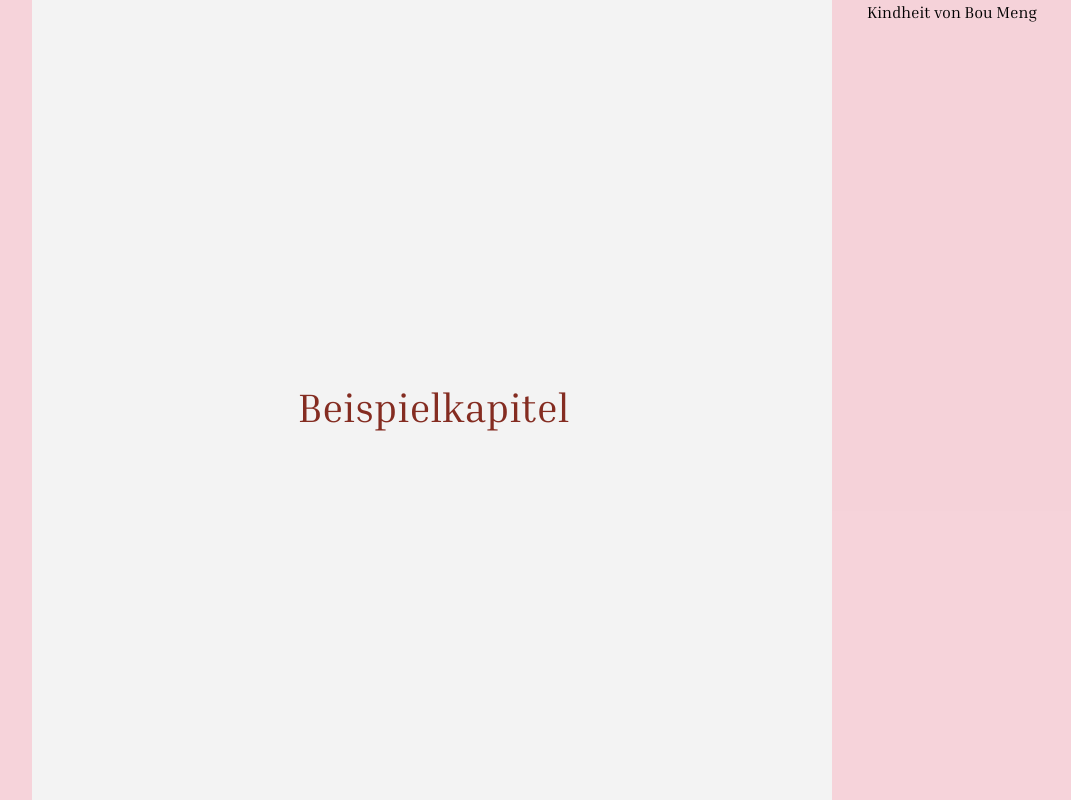
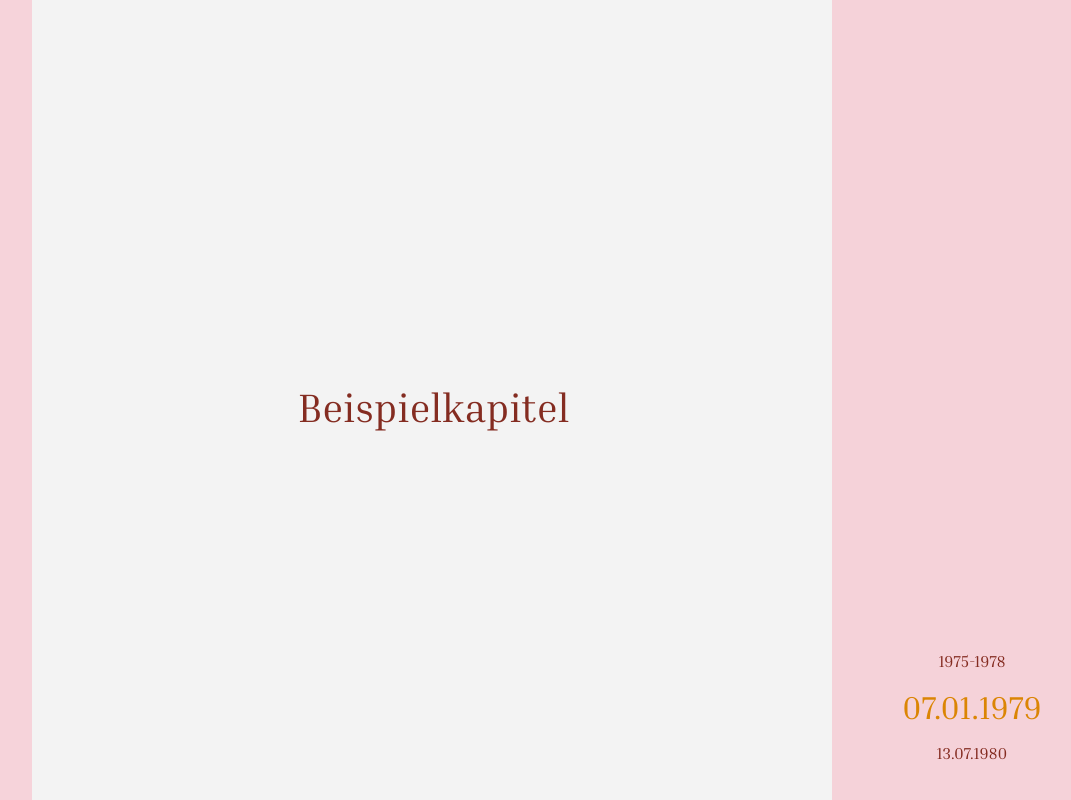
Before and after one commit to carlobeckmann2602/digital-storytelling-, a React (Vite) app: page / in a window 1280 px wide. Shown: the top 800 px of the page, without its empty margins (208-1279 px from the left). Built offline with nearby package versions, Linux system fonts and the light colour scheme.

Commit message:
feat: Add hover over timeline

```diff
--- a/src/App.scss
+++ b/src/App.scss
@@ -4,7 +4,7 @@
   height: 100%;
   width: 100%;
 
-  font-family: InriaSerif-Regular, system-ui, Avenir, Helvetica, Arial, sans-serif;
+  font-family: $primary-fontfamily;
   line-height: 1.5;
   font-weight: 400;
 
--- a/src/components/SidebarRight.scss
+++ b/src/components/SidebarRight.scss
@@ -7,4 +7,31 @@
   width: 240px;
   height: 100vh;
   background-color: $sidebar-color;
+
+  display: flex;
+  align-items: center;
+  flex-direction: column;
+  justify-content: flex-end;
 }
+
+.timeline {
+  font-family: $primary-fontfamily;
+  color: $context-timeline-color;
+
+  padding: 30px;
+
+  .prev-date,
+  .next-date {
+    margin: 5px;
+  }
+
+  .current-date {
+    margin: 10px;
+    font-size: 32px;
+    color: $c-timeline-color;
+  }
+
+  .hidden-date {
+    display: none;
+  }
+}
--- a/src/components/SidebarRight.tsx
+++ b/src/components/SidebarRight.tsx
@@ -1,11 +1,14 @@
 import { Chapter, CHAPTER_TITLES } from '../helpers/constants'
 import './SidebarRight.scss'
+import { useState } from 'react'
 
 interface Props {
   currentChapter: Chapter
 }
 
 function SidebarRight(props: Props) {
+  const [expandTimeline, setExpandTimeline] = useState(false)
+
   return (
     <div className='sidebarRight'>
       {/*
@@ -13,7 +16,22 @@ function SidebarRight(props: Props) {
       (if there are two or more years/dates in one chapter we might have to create a new
         state for the current year/date in addition to the state for the currentChapter)
       */}
-      <span>{CHAPTER_TITLES[props.currentChapter]}</span>
+      {/* <span>{CHAPTER_TITLES[props.currentChapter]}</span> */}
+      <nav
+        className='timeline'
+        onMouseEnter={() => setExpandTimeline(true)}
+        onMouseLeave={() => setExpandTimeline(false)}
+      >
+        <ul className={expandTimeline ? 'date' : 'hidden-date'}>XXXX</ul>
+        <ul className={expandTimeline ? 'date' : 'hidden-date'}>XX.XX.XXXX</ul>
+        <ul className={expandTimeline ? 'date' : 'hidden-date'}>XX.XX.XXXX</ul>
+        <ul className='prev-date'>1975-1978</ul>
+        <ul className='current-date'>07.01.1979</ul>
+        <ul className='next-date'>13.07.1980</ul>
+        <ul className={expandTimeline ? 'date' : 'hidden-date'}>XXXX-XXXX</ul>
+        <ul className={expandTimeline ? 'date' : 'hidden-date'}>XX.XX.XXXX</ul>
+        <ul className={expandTimeline ? 'date' : 'hidden-date'}>XX.XX.XXXX</ul>
+      </nav>
     </div>
   )
 }
--- a/src/theme.scss
+++ b/src/theme.scss
@@ -4,6 +4,8 @@ $sidebar-color: #f894a859;
 $context-timeline-color: #842c21;
 $b-timeline-color: #002aa2;
 $c-timeline-color: #db8504;
+
+$primary-fontfamily: InriaSerif-Regular, system-ui, Avenir, Helvetica, Arial, sans-serif;
 
 @font-face {
   font-family: 'InriaSerif-Bold';
```
